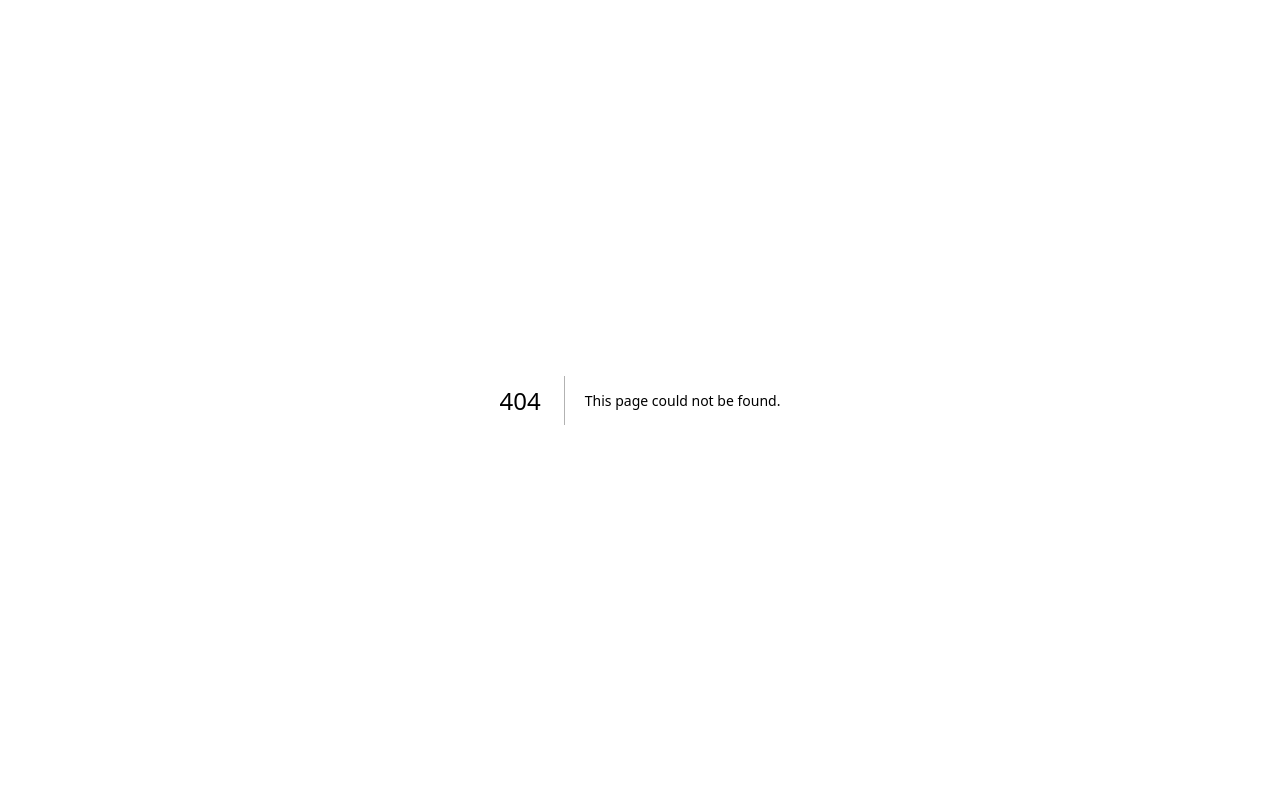
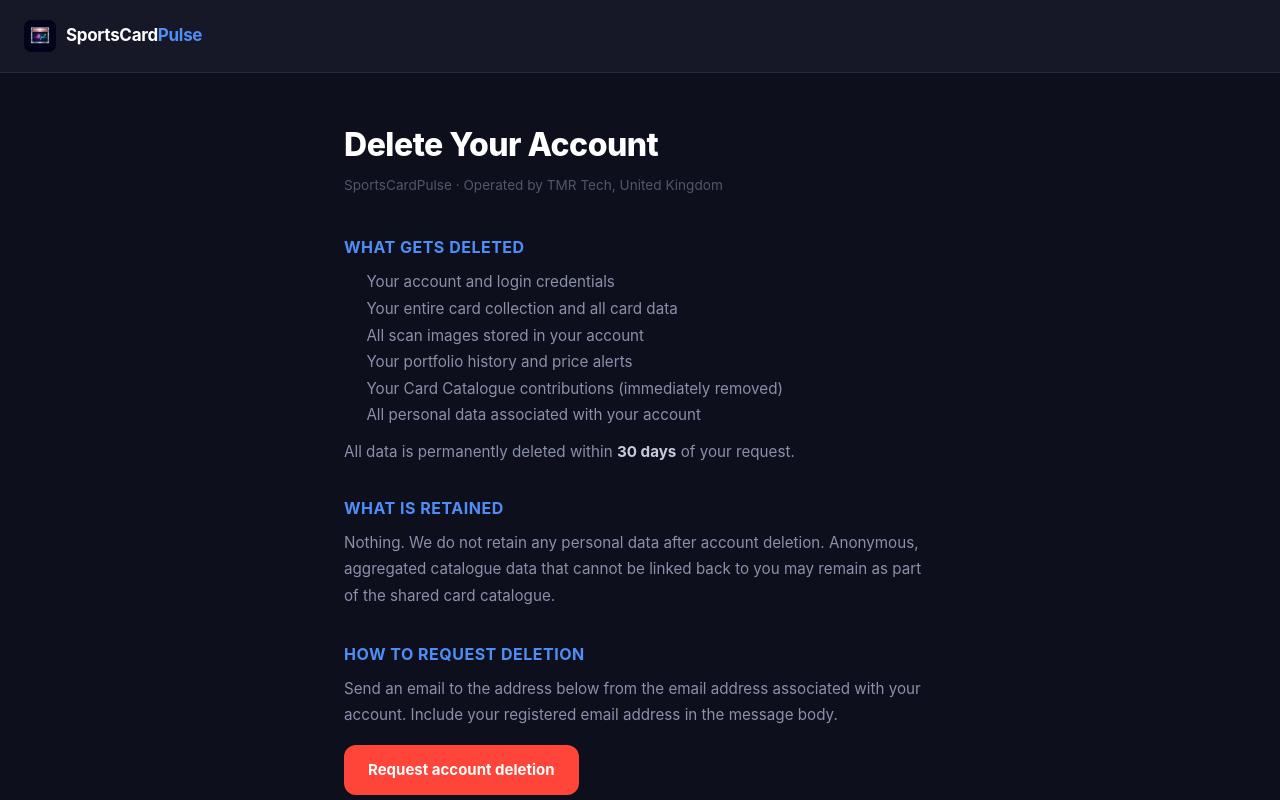
Before and after one commit to Tmrtech-cardpulse/cardpulse-web, a Next.js app: page /delete-account in a window 1280 px wide. Before the commit this address had no page. Shown: the top 800 px of the page. Built offline with nearby package versions, Linux system fonts and the light colour scheme.

Commit message:
feat: add account deletion request page for Play Store compliance

```diff
--- /dev/null
+++ b/app/delete-account/page.tsx
@@ -0,0 +1,63 @@
+import type { Metadata } from "next";
+
+export const metadata: Metadata = {
+  title: "Delete Account — SportsCardPulse",
+};
+
+export default function DeleteAccountPage() {
+  return (
+    <div style={{ background: "#0D0F1C", minHeight: "100vh", padding: "0 0 80px", fontFamily: "-apple-system, BlinkMacSystemFont, 'Segoe UI', Helvetica, Arial, sans-serif" }}>
+      <header style={{ background: "#161827", borderBottom: "1px solid #252A45", padding: "20px 24px", display: "flex", alignItems: "center", gap: 10 }}>
+        <img src="/icon.png" alt="SportsCardPulse" width={32} height={32} style={{ borderRadius: 7 }} />
+        <div style={{ fontSize: 17, fontWeight: 700, letterSpacing: "-0.3px" }}>
+          <span style={{ color: "#ffffff" }}>SportsCard</span><span style={{ color: "#4F8EF7" }}>Pulse</span>
+        </div>
+      </header>
+
+      <main style={{ maxWidth: 640, margin: "0 auto", padding: "48px 24px" }}>
+        <h1 style={{ fontSize: "2rem", fontWeight: 800, color: "#ffffff", letterSpacing: "-0.5px", marginBottom: 6 }}>Delete Your Account</h1>
+        <p style={{ color: "#52566B", fontSize: "0.85rem", marginBottom: 40 }}>SportsCardPulse · Operated by TMR Tech, United Kingdom</p>
+
+        <section style={{ marginBottom: 32 }}>
+          <h2 style={{ fontSize: "1rem", fontWeight: 700, color: "#4F8EF7", textTransform: "uppercase", letterSpacing: "0.5px", marginBottom: 10 }}>What gets deleted</h2>
+          <ul style={{ paddingLeft: "1.4rem", color: "#8B90AA", fontSize: "0.95rem", lineHeight: 1.75 }}>
+            <li>Your account and login credentials</li>
+            <li>Your entire card collection and all card data</li>
+            <li>All scan images stored in your account</li>
+            <li>Your portfolio history and price alerts</li>
+            <li>Your Card Catalogue contributions (immediately removed)</li>
+            <li>All personal data associated with your account</li>
+          </ul>
+          <p style={{ color: "#8B90AA", fontSize: "0.95rem", marginTop: 12 }}>All data is permanently deleted within <strong style={{ color: "#C8CADC" }}>30 days</strong> of your request.</p>
+        </section>
+
+        <section style={{ marginBottom: 32 }}>
+          <h2 style={{ fontSize: "1rem", fontWeight: 700, color: "#4F8EF7", textTransform: "uppercase", letterSpacing: "0.5px", marginBottom: 10 }}>What is retained</h2>
+          <p style={{ color: "#8B90AA", fontSize: "0.95rem", lineHeight: 1.75 }}>Nothing. We do not retain any personal data after account deletion. Anonymous, aggregated catalogue data that cannot be linked back to you may remain as part of the shared card catalogue.</p>
+        </section>
+
+        <section style={{ marginBottom: 40 }}>
+          <h2 style={{ fontSize: "1rem", fontWeight: 700, color: "#4F8EF7", textTransform: "uppercase", letterSpacing: "0.5px", marginBottom: 10 }}>How to request deletion</h2>
+          <p style={{ color: "#8B90AA", fontSize: "0.95rem", lineHeight: 1.75, marginBottom: 16 }}>Send an email to the address below from the email address associated with your account. Include your registered email address in the message body.</p>
+
+          <a href="mailto:tom@tmrtech.co.uk?subject=Account%20Deletion%20Request&body=Please%20delete%20my%20SportsCardPulse%20account%20and%20all%20associated%20data.%0A%0ARegistered%20email%3A%20" style={{
+            display: "inline-flex", alignItems: "center", gap: 10,
+            background: "#FF453A", color: "#ffffff",
+            padding: "14px 24px", borderRadius: 12,
+            fontWeight: 700, fontSize: 15,
+            textDecoration: "none",
+          }}>
+            Request account deletion
+          </a>
+
+          <p style={{ color: "#52566B", fontSize: "0.85rem", marginTop: 12 }}>
+            Or email directly: <a href="mailto:tom@tmrtech.co.uk" style={{ color: "#4F8EF7" }}>tom@tmrtech.co.uk</a> with subject line "Account Deletion Request"
+          </p>
+        </section>
+
+        <hr style={{ border: "none", borderTop: "1px solid #252A45", margin: "40px 0" }} />
+        <p style={{ fontSize: "0.85rem", color: "#52566B" }}>© 2026 TMR Tech · United Kingdom · <a href="mailto:tom@tmrtech.co.uk" style={{ color: "#4F8EF7" }}>tom@tmrtech.co.uk</a></p>
+      </main>
+    </div>
+  );
+}
```
